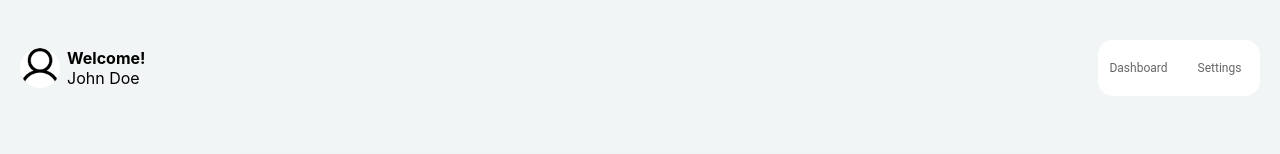
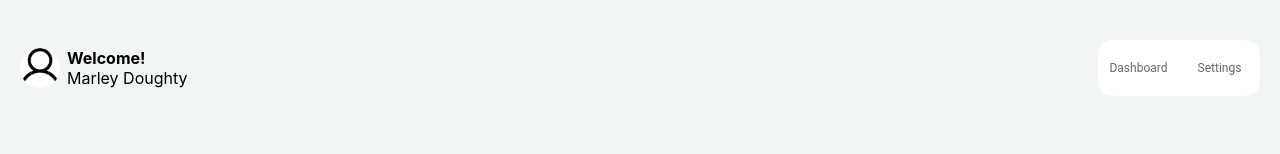
Before and after one commit to marleydoughty/cost-tracker-fe, a React (Create React App) app: page / in a window 1280 px wide. Shown: the top 154 px of the page. Built offline with nearby package versions, Linux system fonts and the light colour scheme.

Commit message:
adjusting header component

```diff
--- a/src/client/components/header.jsx
+++ b/src/client/components/header.jsx
@@ -7,7 +7,7 @@ const Header = () =>{
       <Avatar alt="avatar" src="/avatar-icon.png" />
       <HeaderGreeting>
         <h4>Welcome!</h4>
-        <p>John Doe</p>
+        <p>Marley Doughty</p>
       </HeaderGreeting>
     </HeaderContainer>
   )
```
